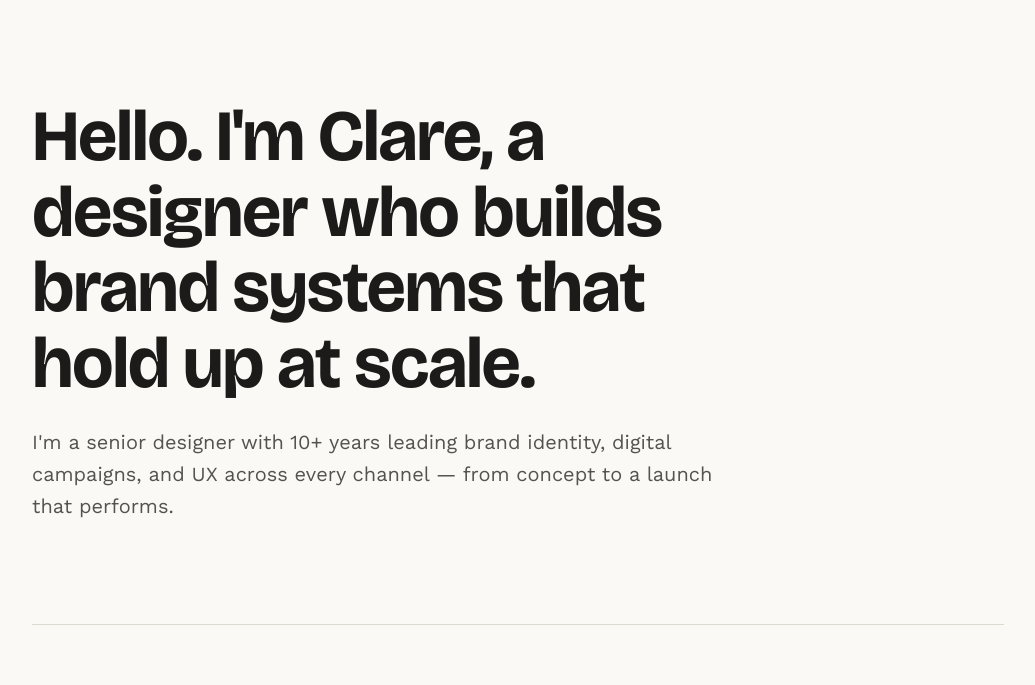
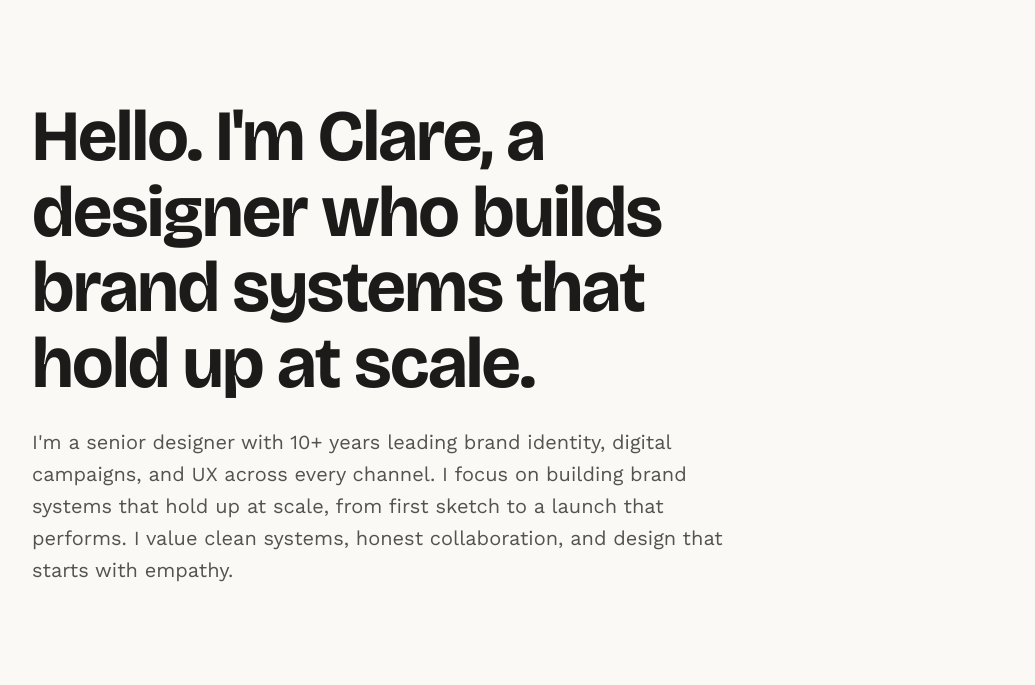
Before and after one commit to cbain122/clarebain.github.io, a plain HTML site: page index.html in a window 1280 px wide. Shown: the part 96-781 px from the top of the page, without its empty margins (122-1157 px from the left). Drawn offline with nearby package versions, Linux system fonts and the light colour scheme.

Commit message:
Update index.html

```diff
--- a/index.html
+++ b/index.html
@@ -34,7 +34,7 @@
          a single project. Placeholder copy below — replace with your own. -->
     <header class="hero">
       <h1>Hello. I'm Clare, a designer who builds brand systems that hold up at scale.</h1>
-      <p>I'm a senior designer with 10+ years leading brand identity, digital campaigns, and UX across every channel — from concept to a launch that performs.</p>
+      <p>I'm a senior designer with 10+ years leading brand identity, digital campaigns, and UX across every channel. I focus on building brand systems that hold up at scale, from first sketch to a launch that performs. I value clean systems, honest collaboration, and design that starts with empathy.</p>
     </header>
 
     <!-- ============ WORK LIST ============ -->
```
